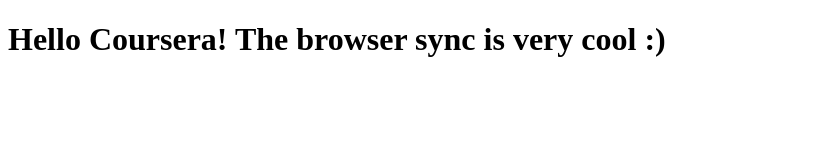
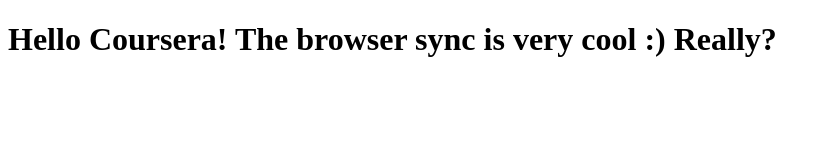
Before and after one commit to genenat/course-coursera, a plain HTML site: page site/Index.html in a window 1280 px wide. Shown: the whole page, without its empty margins (0-830 px from the left). Drawn offline with Linux system fonts and the light colour scheme.

Commit message:
new adition

```diff
--- a/site/Index.html
+++ b/site/Index.html
@@ -6,6 +6,6 @@
 	<title>Hello Coursera</title>
 </head>
 <body>
-<h1>Hello Coursera! The browser sync is very cool :)</h1>
+<h1>Hello Coursera! The browser sync is very cool :) Really?</h1>
 </body>
 </html>
```
